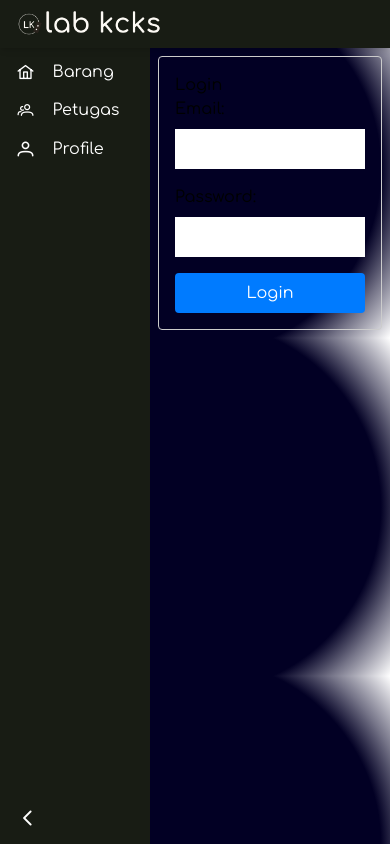
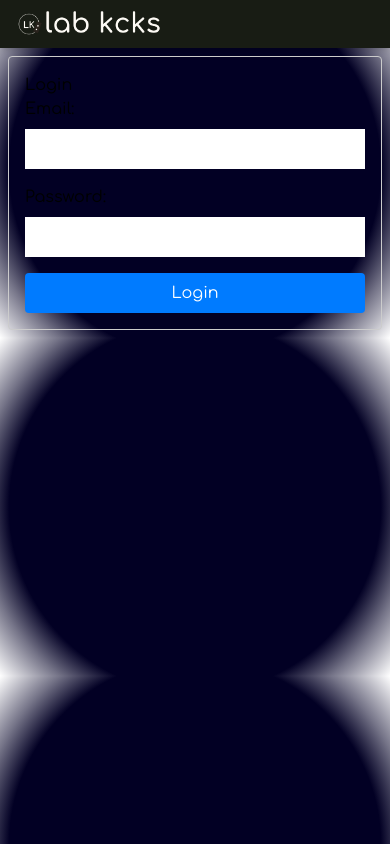
Before and after one commit to KenetHilang/pweb-fp-P02-2024, a Vue app in the folder client/: page / in a window 390 px wide. Built offline with nearby package versions, Linux system fonts and the light colour scheme.

Commit message:
Update Make Sidebar dissapear when in mobile

```diff
--- a/client/src/App.vue
+++ b/client/src/App.vue
@@ -1,36 +1,64 @@
 <script>
-import Sidebar from '@/components/SideBar/Sidebar.vue'
-import { sidebarWidth } from '@/components/SideBar/state'
+import Sidebar from '@/components/SideBar/Sidebar.vue';
+import { sidebarWidth } from '@/components/SideBar/state';
 import NavBar from '@/components/NavBar/NavBar.vue';
+import { ref } from 'vue';
 
 export default {
   components: { Sidebar, NavBar },
   setup() {
-    return { sidebarWidth }
-  }
-}
+    const isSidebarVisible = ref(true); // Reactive state to control sidebar visibility
+
+    const toggleSidebar = () => {
+      isSidebarVisible.value = !isSidebarVisible.value; // Toggle visibility state
+    };
+
+    return { sidebarWidth, isSidebarVisible, toggleSidebar };
+  },
+};
 </script>
-
 
 <template>
   <div>
-    <div>
-      <NavBar />
-      <Sidebar />
-      <div :style="{ 'margin-left': sidebarWidth }" class="p-2 mt-12">
-        <router-view />
-      </div>
+    <!-- Navigation Bar -->
+    <NavBar :toggleSidebar="toggleSidebar" />
+
+    <!-- Sidebar -->
+    <Sidebar
+      v-show="isSidebarVisible"
+      class="sidebar"
+    />
+
+    <!-- Main Content -->
+    <div
+      :style="{ marginLeft: isSidebarVisible ? sidebarWidth : '0' }"
+      class="content p-2 mt-12"
+    >
+      <router-view />
     </div>
   </div>
 </template>
 
 
+
 <style>
+/* Hide Sidebar on Mobile */
+@media (max-width: 425px) {
+  .sidebar {
+    display: none !important; /* Ensure it's completely hidden */
+  }
+
+  .content {
+    margin-left: 0 !important; /* Adjust content margin */
+  }
+}
+
+/* Default View */
 .view {
   margin-top: 3.5rem;
 }
 
 ::-webkit-scrollbar {
-    display: none;
+  display: none;
 }
 </style>
--- a/client/src/components/OperatorPage/OperatorView.vue
+++ b/client/src/components/OperatorPage/OperatorView.vue
@@ -5,27 +5,25 @@ import axios from 'axios';
 export default {
   name: 'OperatorView',
   setup() {
-    const operators = ref([]); // Reactive variable for operators
-    const error = ref(''); // Error message
-    const loading = ref(true); // Loading state
+    const operators = ref([]);
+    const error = ref('');
+    const loading = ref(true);
 
-    // Function to fetch data from the API
     const fetchData = async () => {
       try {
         const result = await axios.get('http://localhost:4000/operator');
         if (result.data && result.data.data) {
-          operators.value = result.data.data; // Assign data to operators
+          operators.value = result.data.data;
         } else {
           error.value = 'Data not in expected format.';
         }
       } catch (err) {
         error.value = 'Error fetching data. Please try again later.';
       } finally {
-        loading.value = false; // Stop loading
+        loading.value = false;
       }
     };
 
-    // Fetch data when the component is mounted
     onMounted(() => {
       fetchData();
     });
@@ -106,7 +104,7 @@ export default {
 
         <div class="flex flex-col items-center pb-10">
           <img
-            class="w-48 h-48 object-cover mb-3 rounded-full shadow-lg"
+            class="sm:w-48 sm:h-48 object-cover mb-3 rounded-full shadow-lg w-36 h-36"
             :src="operator.image || 'https://via.placeholder.com/150'"
             :alt="operator.name"
           />
@@ -140,8 +138,9 @@ export default {
 </template>
 
 <style>
-/* Adjust gaps between cards */
+
 .grid {
-  row-gap: 1.5rem; /* Adjust row gap */
+  row-gap: 1.5rem;
 }
+
 </style>
```
